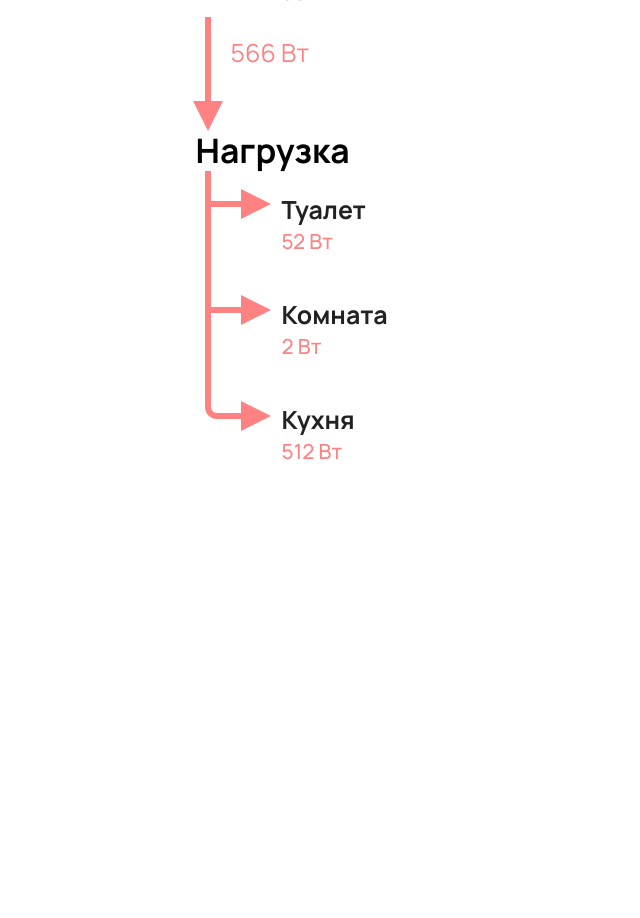
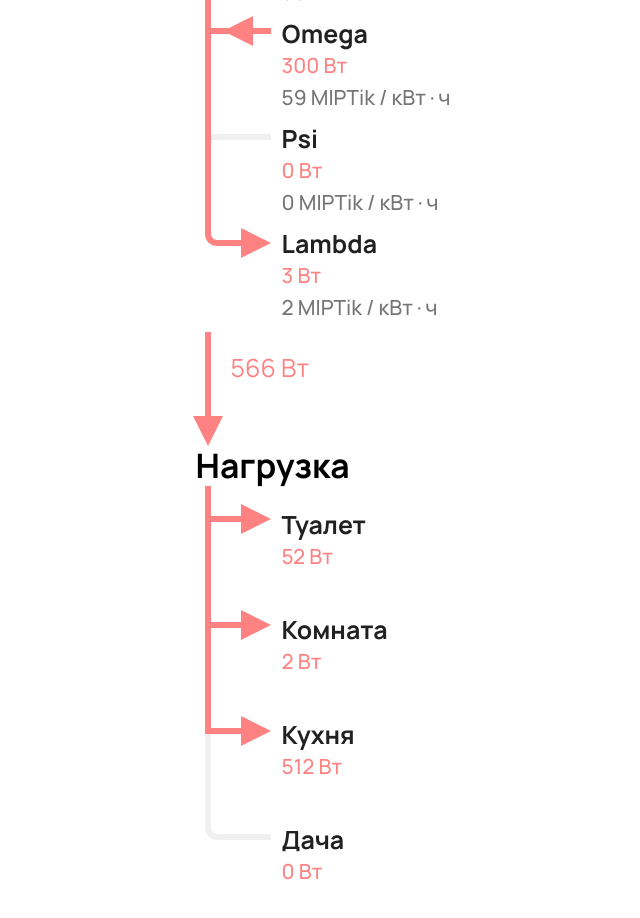
Before and after one commit to shinnik/startblock-frontend-demo, a React (Create React App) app: page /current in a window 1280 px wide. Shown: the part 1020-1938 px from the top of the page, without its empty margins (190-830 px from the left). Before the commit the page ends 1528 px from the top, so only its background shows below. Built offline with nearby package versions, Linux system fonts and the light colour scheme.

Commit message:
More different data

```diff
--- a/src/backendMockData.js
+++ b/src/backendMockData.js
@@ -11,7 +11,7 @@ export const response = {
     neighbors: [
         {
             name: "Alpha",
-            performance: 52,
+            performance: 0,
             cost: 5,
             output: true,
             blocked_money: 8,
@@ -33,6 +33,30 @@ export const response = {
             blocked_money: 95,
             state: 'locked'
         },
+        {
+            name: "Omega",
+            performance: 300,
+            cost: 59,
+            output: false,
+            blocked_money: 95,
+            state: 'locked'
+        },
+        {
+            name: "Psi",
+            performance: 0,
+            cost: 0,
+            output: true,
+            blocked_money: 95,
+            state: 'locked'
+        },
+        {
+            name: "Lambda",
+            performance: 3,
+            cost: 2,
+            output: true,
+            blocked_money: 95,
+            state: 'locked'
+        },
     ],
     load: [
         {
@@ -49,6 +73,11 @@ export const response = {
             name: "Кухня",
             performance: 512,
             order: 2
+        },
+        {
+            name: "Дача",
+            performance: 0,
+            order: 4
         }
     ],
     profile: {
--- a/src/lib/containers/CellInfo/CellInfo.js
+++ b/src/lib/containers/CellInfo/CellInfo.js
@@ -10,8 +10,8 @@ function CellInfo({ name, amount, money, flag }) {
 
     return <div className={styles.CellInfo}>
         {name && <Typography color={'textPrimary'} variant='h5'><b>{name}</b></Typography>}
-        {amount && <Typography color={'secondary'} variant='h6'>{`${amount} ${watt}`}</Typography>}
-        {money && <Typography color={'textSecondary'} variant='h6'>{`${money} ${cost}`}</Typography>}
+        {amount !== undefined && <Typography color={'secondary'} variant='h6'>{`${amount} ${watt}`}</Typography>}
+        {money !== undefined && <Typography color={'textSecondary'} variant='h6'>{`${money} ${cost}`}</Typography>}
     </div>
 }
 
```
